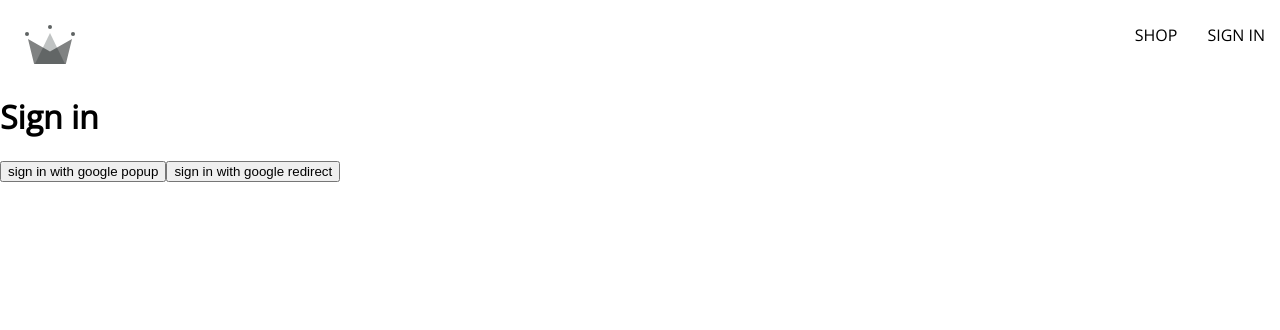
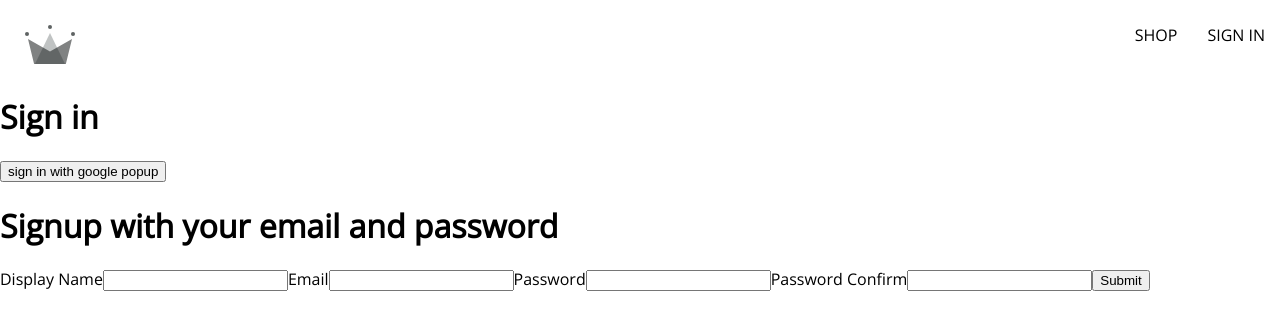
Before and after one commit to sunflowerIU/crwn-clothing-app, a React (Create React App) app: page /sign-in in a window 1280 px wide. Shown: the top 330 px of the page. Built offline with nearby package versions, Linux system fonts and the light colour scheme.

Commit message:
removed redirect with google and added signup form with explanation

```diff
--- a/src/components/sign-in/sign-in.component.jsx
+++ b/src/components/sign-in/sign-in.component.jsx
@@ -1,11 +1,12 @@
 import {
   signInWithGooglePopup,
   createUserDocumentFromAuth,
-  signInWithGoogleRedirect,
 } from "../../utils/firebase/firebase.utils";
-import { useEffect } from "react";
-import { auth } from "../../utils/firebase/firebase.utils";
-import { getRedirectResult } from "firebase/auth";
+
+import SignUpForm from "../signup/signup-form.component";
+
+
+
 
 const SignIn = () => {
   // creating user on database using google popup
@@ -15,25 +16,11 @@ const SignIn = () => {
     await createUserDocumentFromAuth(response.user);
   };
 
-  // creating user on database using googleRedirect
-  useEffect(() => {
-    async function fetchData() {
-      const response = await getRedirectResult(auth);
-
-      if (response) {
-        await createUserDocumentFromAuth(response.user);
-      }
-    }
-    fetchData();
-  }, []);
-
   return (
     <div>
       <h1>Sign in</h1>
       <button onClick={logGoogleUser}>sign in with google popup</button>
-      <button onClick={signInWithGoogleRedirect}>
-        sign in with google redirect
-      </button>
+      <SignUpForm/>
     </div>
   );
 };
--- /dev/null
+++ b/src/components/signup/signup-form.component.jsx
@@ -0,0 +1,111 @@
+import { useState } from "react";
+import {
+  CreateAuthUserUsingEmailAndPassword,
+  createUserDocumentFromAuth,
+} from "../../utils/firebase/firebase.utils";
+
+//1st. specify default form fields that we need
+const defaultFormFields = {
+  displayName: "",
+  email: "",
+  password: "",
+  passwordConfirm: "",
+};
+
+const SignUpForm = () => {
+  //2nd. then use useState to formfield with defaultFormField we created.
+  const [formFields, setFormFields] = useState(defaultFormFields);
+
+  //5th after the values are being set to formFields, then extract the values from that form field
+  const { displayName, email, password, passwordConfirm } = formFields;
+
+  // 4th. when the input value is changed then import name and value form input and change form field to save it to formFields.
+  const handleChange = (event) => {
+    const { name, value } = event.target;
+    setFormFields({ ...formFields, [name]: value });
+  };
+
+  //clear all input fields
+  function clearInputFields() {
+    setFormFields(defaultFormFields);
+  }
+
+  // submit handler
+  const submitHandler = async (e) => {
+    e.preventDefault();
+    if (password !== passwordConfirm) return alert("password do not match");
+
+    try {
+      const response = await CreateAuthUserUsingEmailAndPassword(
+        email,
+        password
+      );
+    //   console.log(response);
+
+      //now create user with that data
+      if (!response.user) return;
+      const createResponse = await createUserDocumentFromAuth(response.user, {
+        displayName: displayName,
+      });
+
+      //if user created successfully then clear input fields
+      if (createResponse) {
+        clearInputFields();
+      }
+
+    } catch (error) {
+      if (error.code === "auth/email-already-in-use") {
+        alert("Email already in use, please choose another one.");
+      } else {
+        console.log(error);
+      }
+    }
+  };
+
+  return (
+    <div>
+      <h1>Signup with your email and password</h1>
+      <form onSubmit={submitHandler}>
+        <label>Display Name</label>
+        <input
+          type="text"
+          required
+          name="displayName"
+          onChange={handleChange} //3rd when there is change on input then goto handler
+          value={displayName} //6th. then use that form values and put it here
+        />
+
+        <label>Email</label>
+        <input
+          type="email"
+          required
+          name="email"
+          onChange={handleChange}
+          value={email}
+        />
+
+        <label>Password</label>
+        <input
+          type="password"
+          required
+          name="password"
+          onChange={handleChange}
+          value={password}
+        />
+
+        <label>Password Confirm</label>
+        <input
+          type="password"
+          required
+          name="passwordConfirm"
+          onChange={handleChange}
+          value={passwordConfirm}
+        />
+
+        <button type="submit">Submit</button>
+      </form>
+    </div>
+  );
+};
+
+export default SignUpForm;
--- a/src/utils/firebase/firebase.utils.js
+++ b/src/utils/firebase/firebase.utils.js
@@ -1,10 +1,10 @@
 // Import the functions
 import { initializeApp } from "firebase/app";
 import {
-  signInWithRedirect,
   signInWithPopup,
   getAuth,
   GoogleAuthProvider,
+  createUserWithEmailAndPassword
 } from "firebase/auth"; //these are imports required for authentication
 
 import { getFirestore, doc, getDoc, setDoc } from "firebase/firestore"; //these are imports required for firestore
@@ -30,12 +30,12 @@ googleProvider.setCustomParameters({
 
 export const auth = getAuth();  //auth will keep track of authentication process
 export const signInWithGooglePopup = () => signInWithPopup(auth, googleProvider);
-export const signInWithGoogleRedirect = () => signInWithRedirect(auth, googleProvider)
 
 
 //for firestore(database)
 const db = getFirestore()
-export const createUserDocumentFromAuth = async(user)=>{
+export const createUserDocumentFromAuth = async(user, additionalInfo='')=>{ //sometimes we dont have displayName of user, in that case we will send displayName from additionalInfo
+  if(!user) return;
     //this is for getting reference of that data from our database so that we can use it to create docs.
     //it contains 3 params first is database, 2nd is collection name and 3rd one is that unique id
     const userDocRef = doc(db,'users',user.uid)
@@ -53,7 +53,8 @@ export const createUserDocumentFromAuth = async(user)=>{
             await setDoc(userDocRef,{
                 displayName,
                 email,
-                createdAt: new Date()
+                createdAt: new Date(),
+                ...additionalInfo
             })
         } catch (error) {
             console.log(error)
@@ -64,3 +65,10 @@ export const createUserDocumentFromAuth = async(user)=>{
     return userDocRef;
 
 }
+
+
+//to create new authenticated user using email and password only
+export const CreateAuthUserUsingEmailAndPassword = async(email,password) =>{
+  if(!email || !password) return;
+  return await createUserWithEmailAndPassword(auth,email,password)
+}
```
